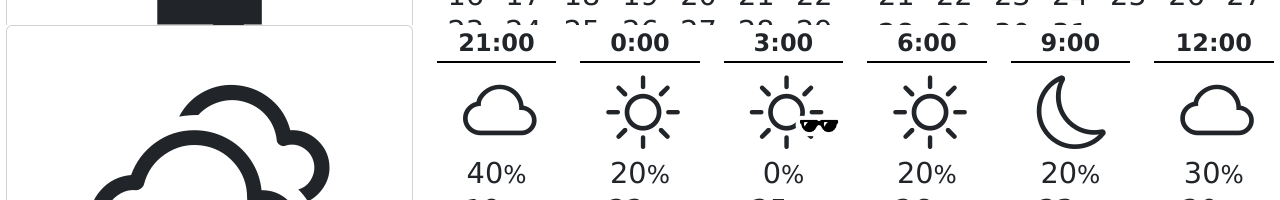
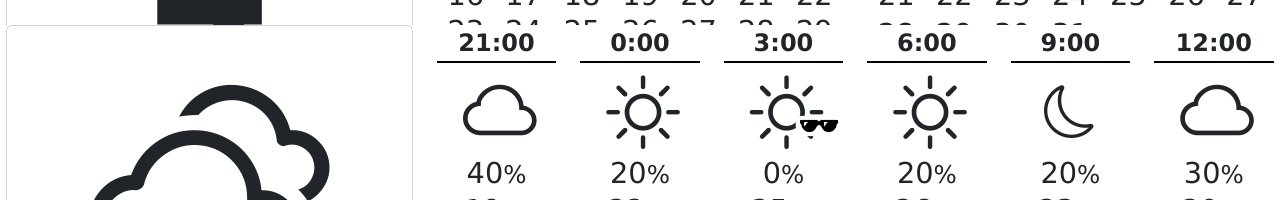
Before and after one commit to torao/doorstep-navi, a website: page public/index.html in a window 1280 px wide. Shown: the part 237-437 px from the top of the page. Drawn offline with nearby package versions, Linux system fonts and the light colour scheme.

Commit message:
make moon icon smaller

```diff
--- a/public/assets/css/style.css
+++ b/public/assets/css/style.css
@@ -211,6 +211,11 @@ body {
   font-size: 4.6rem;
 }
 
+#weather .weather-icon-container .weather-icon.bi-moon {
+  font-size: 3.3rem;
+  padding-top: 1rem;
+}
+
 #weather .weather-icon-container .weather-icon-ambrella,
 #weather .weather-icon-container .weather-icon-uv {
   position: absolute;
```
